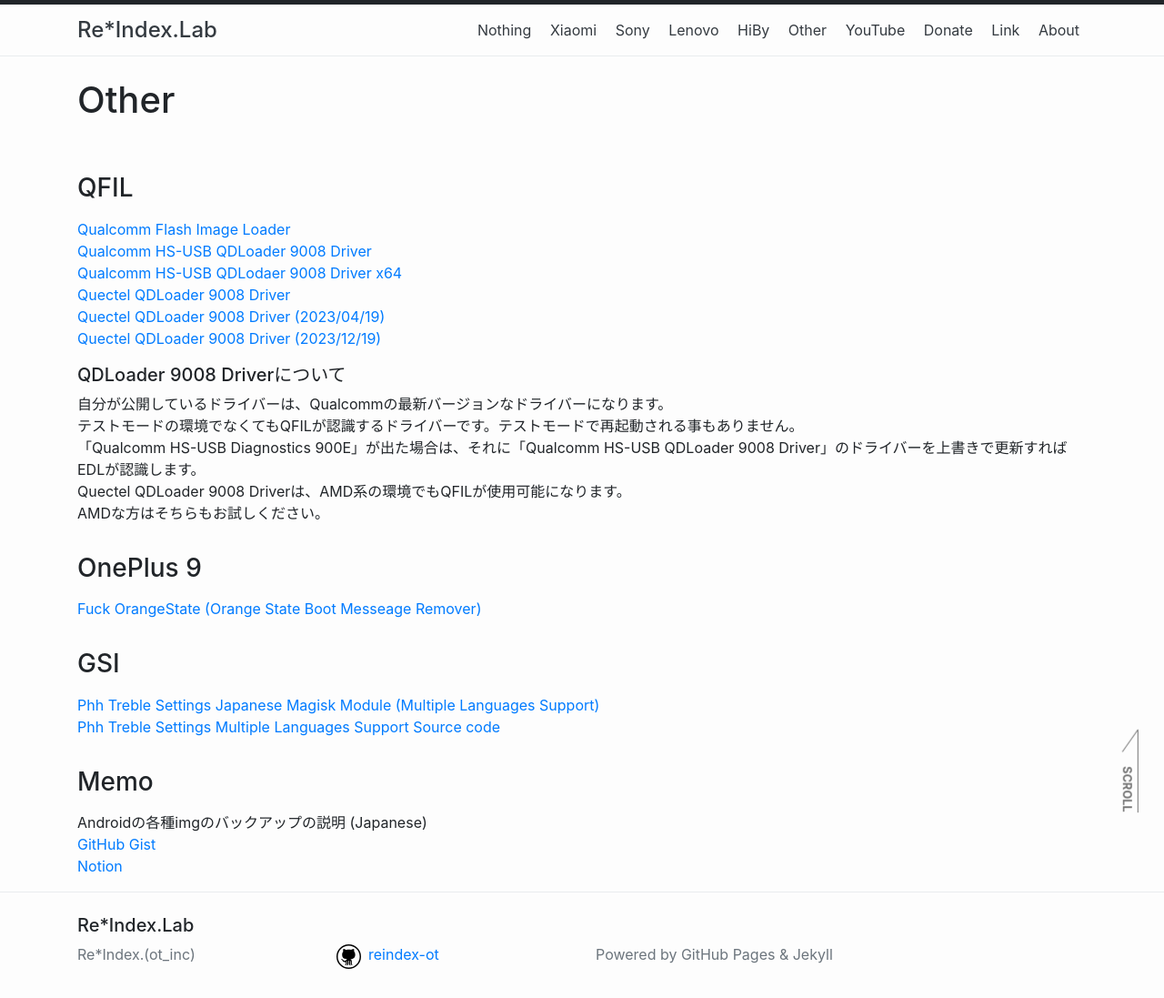
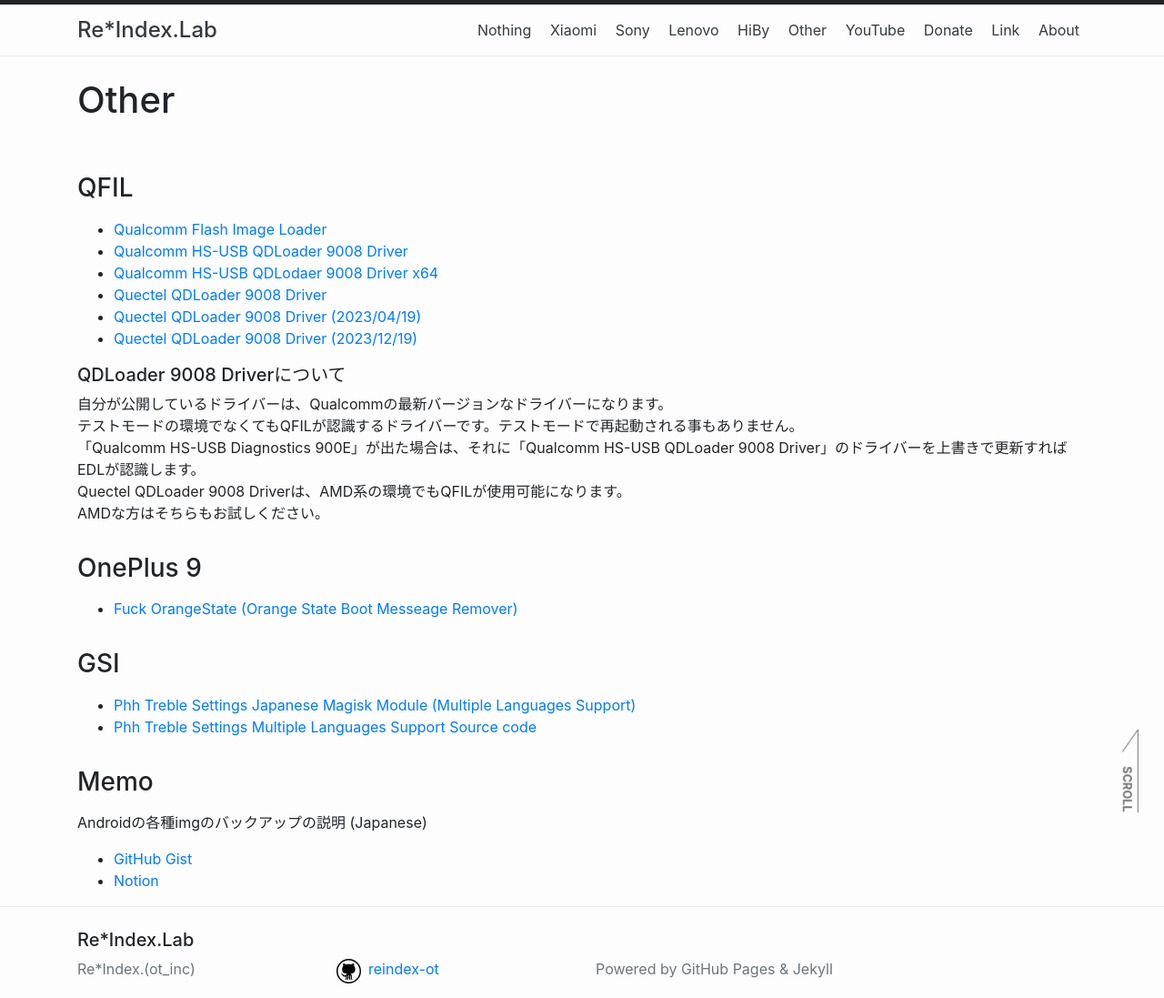
Before and after one commit to reindex-ot/reindex-ot.github.io, a Jekyll site: the page built from other.md, in a window 1280 px wide. Shown: the whole page at 91% size. Built offline with Jekyll 4.4.1, drawn with Linux system fonts in a browser that asks for light colours.

```diff
--- a/other.md
+++ b/other.md
@@ -5,12 +5,12 @@ permalink: /other/
 ---
 
 ### QFIL
-[Qualcomm Flash Image Loader](https://mega.nz/file/ypBG1ZzI#bw8D7p_48WpN7agvxwVH94XkzpGNXnWMk2zH6kupOS8)<br>
-[Qualcomm HS-USB QDLoader 9008 Driver](https://mega.nz/file/O4ZVSA6a#uK7003-5sLr0ISy37pNzoNwwBGDFqRW8HFMAUppVIyE)<br>
-[Qualcomm HS-USB QDLodaer 9008 Driver x64](https://github.com/reindex-ot/boot.img_repo/raw/main/other/edl_driver/Qualcomm_HS-USB_Drivers_x64_v2.1.2.2.zip)<br>
-[Quectel QDLoader 9008 Driver](https://github.com/reindex-ot/boot.img_repo/raw/main/other/edl_driver/QDLoader%209008_Driver.zip)<br>
-[Quectel QDLoader 9008 Driver (2023/04/19)](https://github.com/reindex-ot/boot.img_repo/raw/main/other/edl_driver/QDLoader%209008_Driver_2023_4.zip)<br>
-[Quectel QDLoader 9008 Driver (2023/12/19)](https://github.com/reindex-ot/boot.img_repo/raw/main/other/edl_driver/QDLoader%209008_Driver_2023_12.zip)<br>
+- [Qualcomm Flash Image Loader](https://mega.nz/file/ypBG1ZzI#bw8D7p_48WpN7agvxwVH94XkzpGNXnWMk2zH6kupOS8)<br>
+- [Qualcomm HS-USB QDLoader 9008 Driver](https://mega.nz/file/O4ZVSA6a#uK7003-5sLr0ISy37pNzoNwwBGDFqRW8HFMAUppVIyE)<br>
+- [Qualcomm HS-USB QDLodaer 9008 Driver x64](https://github.com/reindex-ot/boot.img_repo/raw/main/other/edl_driver/Qualcomm_HS-USB_Drivers_x64_v2.1.2.2.zip)<br>
+- [Quectel QDLoader 9008 Driver](https://github.com/reindex-ot/boot.img_repo/raw/main/other/edl_driver/QDLoader%209008_Driver.zip)<br>
+- [Quectel QDLoader 9008 Driver (2023/04/19)](https://github.com/reindex-ot/boot.img_repo/raw/main/other/edl_driver/QDLoader%209008_Driver_2023_4.zip)<br>
+- [Quectel QDLoader 9008 Driver (2023/12/19)](https://github.com/reindex-ot/boot.img_repo/raw/main/other/edl_driver/QDLoader%209008_Driver_2023_12.zip)<br>
 
 ##### QDLoader 9008 Driverについて
 自分が公開しているドライバーは、Qualcommの最新バージョンなドライバーになります。<br>
@@ -20,13 +20,13 @@ Quectel QDLoader 9008 Driverは、AMD系の環境でもQFILが使用可能にな
 AMDな方はそちらもお試しください。<br>
 
 ### OnePlus 9
-[Fuck OrangeState (Orange State Boot Messeage Remover)](https://drive.google.com/file/d/1MUlZYzqKGtAV4iqjjWHT4MMQe906LvmV/view?usp=sharing)<br>
+- [Fuck OrangeState (Orange State Boot Messeage Remover)](https://drive.google.com/file/d/1MUlZYzqKGtAV4iqjjWHT4MMQe906LvmV/view?usp=sharing)<br>
 
 ### GSI
-[Phh Treble Settings Japanese Magisk Module (Multiple Languages Support)](https://github.com/reindex-ot/TrebleApp_Japanese)<br>
-[Phh Treble Settings Multiple Languages Support Source code](https://github.com/exthmui-10-treble/treble_app)
+- [Phh Treble Settings Japanese Magisk Module (Multiple Languages Support)](https://github.com/reindex-ot/TrebleApp_Japanese)<br>
+- [Phh Treble Settings Multiple Languages Support Source code](https://github.com/exthmui-10-treble/treble_app)
 
 ### Memo
 Androidの各種imgのバックアップの説明 (Japanese)<br>
-[GitHub Gist](https://gist.github.com/reindex-ot/3b453682b61d45ccc5bcfb2d645bb85a)<br>
-[Notion](https://reindex.notion.site/Android-img-28d6fb938b04498e9731c020c0d6591d?pvs=74)
+- [GitHub Gist](https://gist.github.com/reindex-ot/3b453682b61d45ccc5bcfb2d645bb85a)<br>
+- [Notion](https://reindex.notion.site/Android-img-28d6fb938b04498e9731c020c0d6591d?pvs=74)
```
